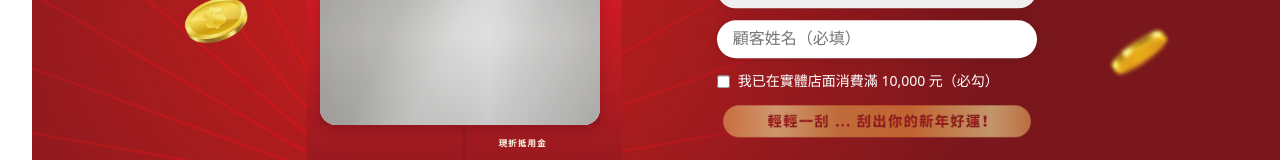
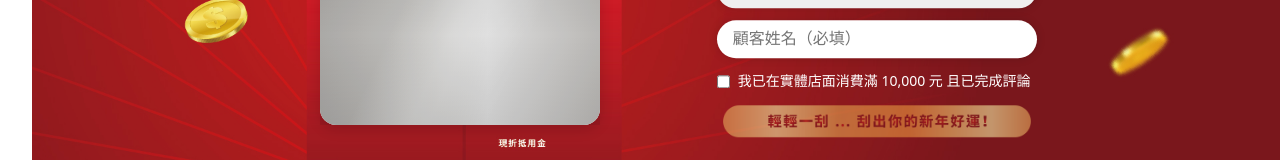
Before and after one commit to homelike-tw/scratch-card-game, a Vue app: page / in a window 1280 px wide. Shown: the part 417-577 px from the top of the page. Built offline with nearby package versions, Linux system fonts and the light colour scheme; the HTML template or start-up script is replaced by a standard one.

Commit message:
修改必選項目文字

```diff
--- a/src/App.vue
+++ b/src/App.vue
@@ -183,7 +183,7 @@ const resetForNextCustomer = () => {
 
         <label class="checkbox-line">
           <input v-model="form.agree" type="checkbox" :disabled="isFormApproved" />
-          <span>我已在實體店面消費滿 10,000 元（必勾）</span>
+          <span>我已在實體店面消費滿 10,000 元 且已完成評論</span>
         </label>
 
         <button class="image-btn" type="submit" :disabled="isFormApproved || !isFormValid">
```
